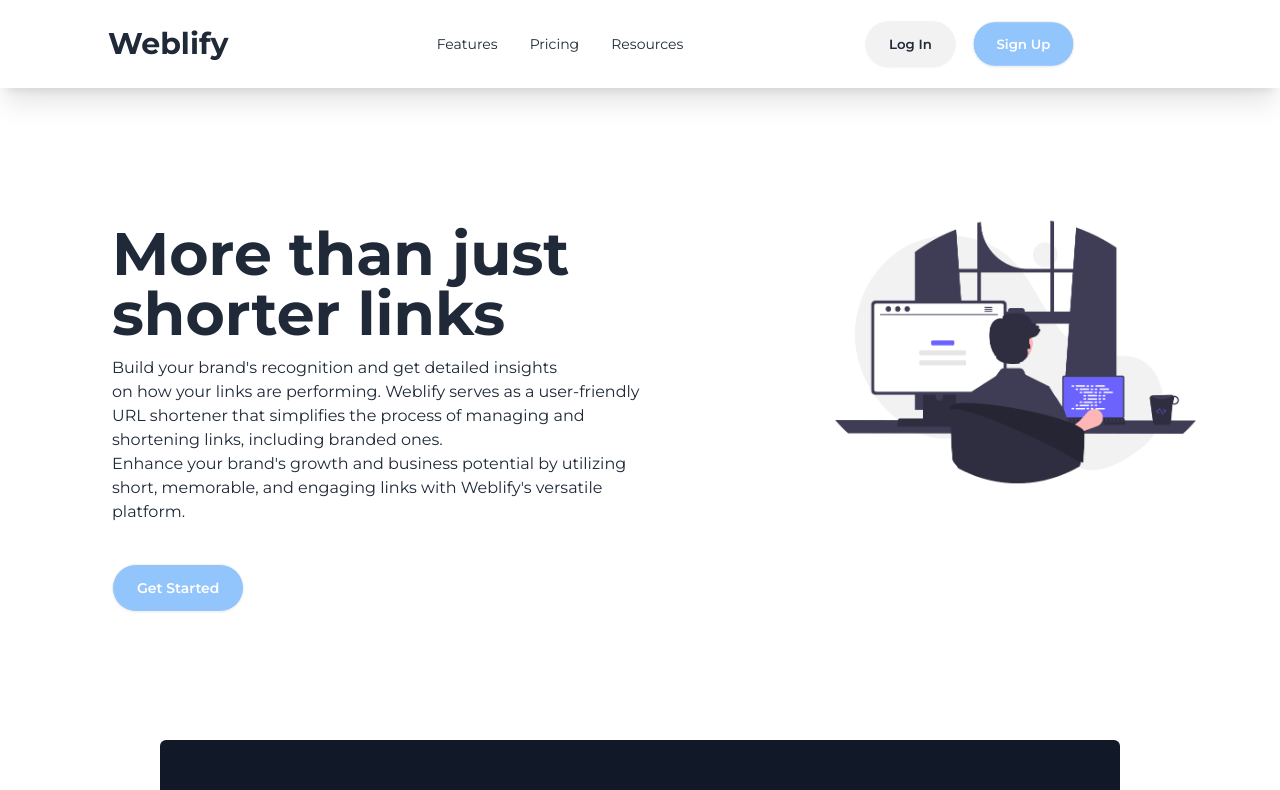
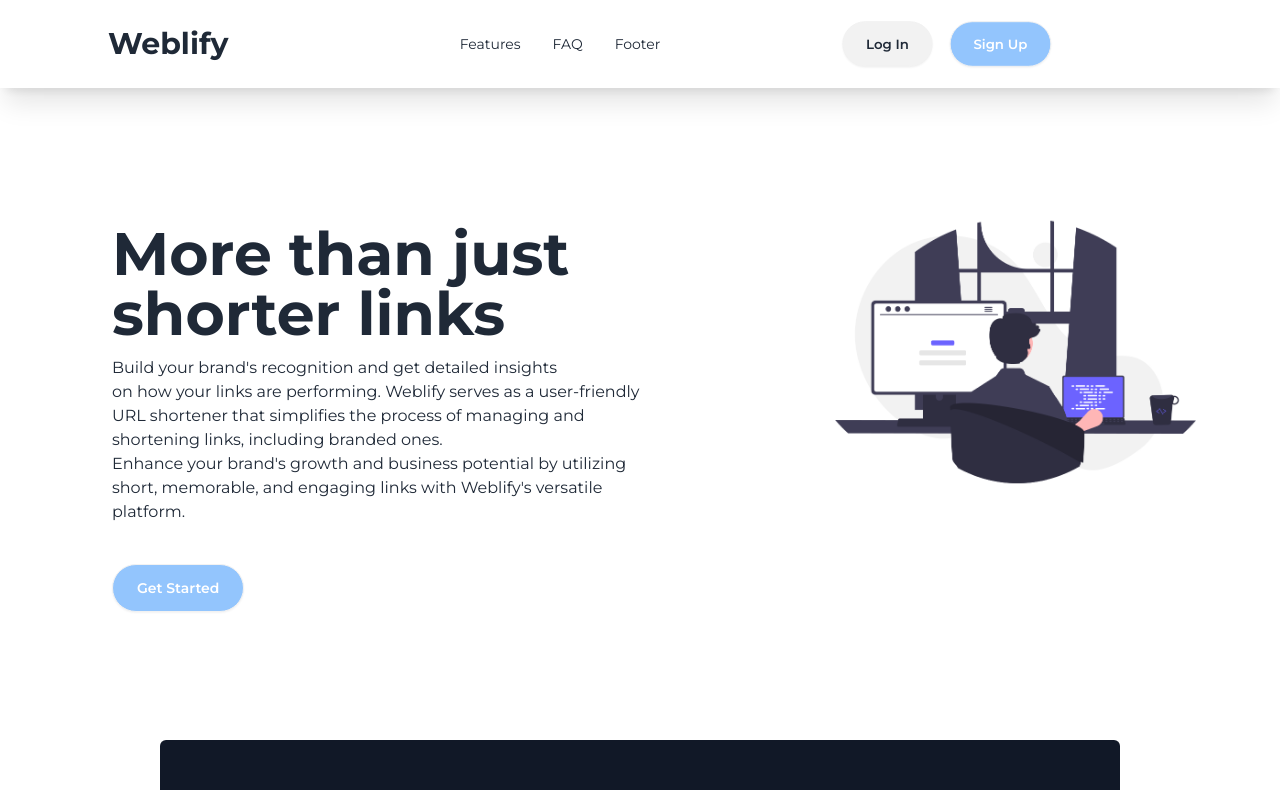
Before and after one commit to patrickiyiakimo/url-shortener-client, a React (Create React App) app: page / in a window 1280 px wide. Shown: the top 790 px of the page. Built offline with nearby package versions, Linux system fonts and the light colour scheme.

Commit message:
added some id to the body of the pages

```diff
--- a/src/components/Advanced.jsx
+++ b/src/components/Advanced.jsx
@@ -5,7 +5,7 @@ import React from "react";
 
 const Advanced = () => {
   return (
-    <div className="font-abc ">
+    <div className="font-abc " id="advanced">
       <h2 className="text-center text-4xl font-bold mb-5">
         Advanced Statistics
       </h2>
--- a/src/components/Faq.jsx
+++ b/src/components/Faq.jsx
@@ -2,7 +2,7 @@ import React from "react";
 
 const Faq = () => {
   return (
-    <div className="font-abc  mb-20">
+    <div className="font-abc  mb-20" id="faq">
       <div>
         <h1 className="text-center text-6xl font-bold p-5">FAQ</h1>
         <p className="text-center text-2xl font-semibold pb-10">
--- a/src/components/Footer.jsx
+++ b/src/components/Footer.jsx
@@ -3,7 +3,7 @@ import Booster from "./Booster";
 
 const Footer = () => {
   return (
-    <div>
+    <div id="footer">
       <Booster />
       <footer className="footer bg-base-300 text-base-content p-10 font-abc">
         <div>
--- a/src/components/Navbar.jsx
+++ b/src/components/Navbar.jsx
@@ -1,6 +1,5 @@
 import React from "react";
 import { Link as RouterLink } from "react-router-dom";
-// import { Link } from "react-router-dom/cjs/react-router-dom.min";
 
 const Navbar = () => {
   return (
@@ -28,13 +27,13 @@ const Navbar = () => {
             className="menu menu-lg dropdown-content bg-base-100 rounded-box z-[1] mt-3 w-52  p-2 shadow"
           >
             <li className="">
-              <a>Features</a>
+              <a href="#advanced">Features</a>
             </li>
             <li className="">
-              <a>Pricing</a>
+              <a href="#faq">FAQ</a>
             </li>
             <li className="">
-              <a>Resources</a>
+              <a href="#footer">Footer</a>
             </li>
             <div className="navbar-end">
               <RouterLink to="login">
@@ -53,13 +52,13 @@ const Navbar = () => {
       <div className="navbar-center hidden lg:flex">
         <ul className="menu menu-horizontal px-1 ">
           <li className="">
-            <a>Features</a>
+            <a href="#advanced">Features</a>
           </li>
           <li className="">
-            <a>Pricing</a>
+            <a href="#faq">FAQ</a>
           </li>
           <li className="">
-            <a>Resources</a>
+            <a href="#footer">Footer</a>
           </li>
         </ul>
       </div>
```
